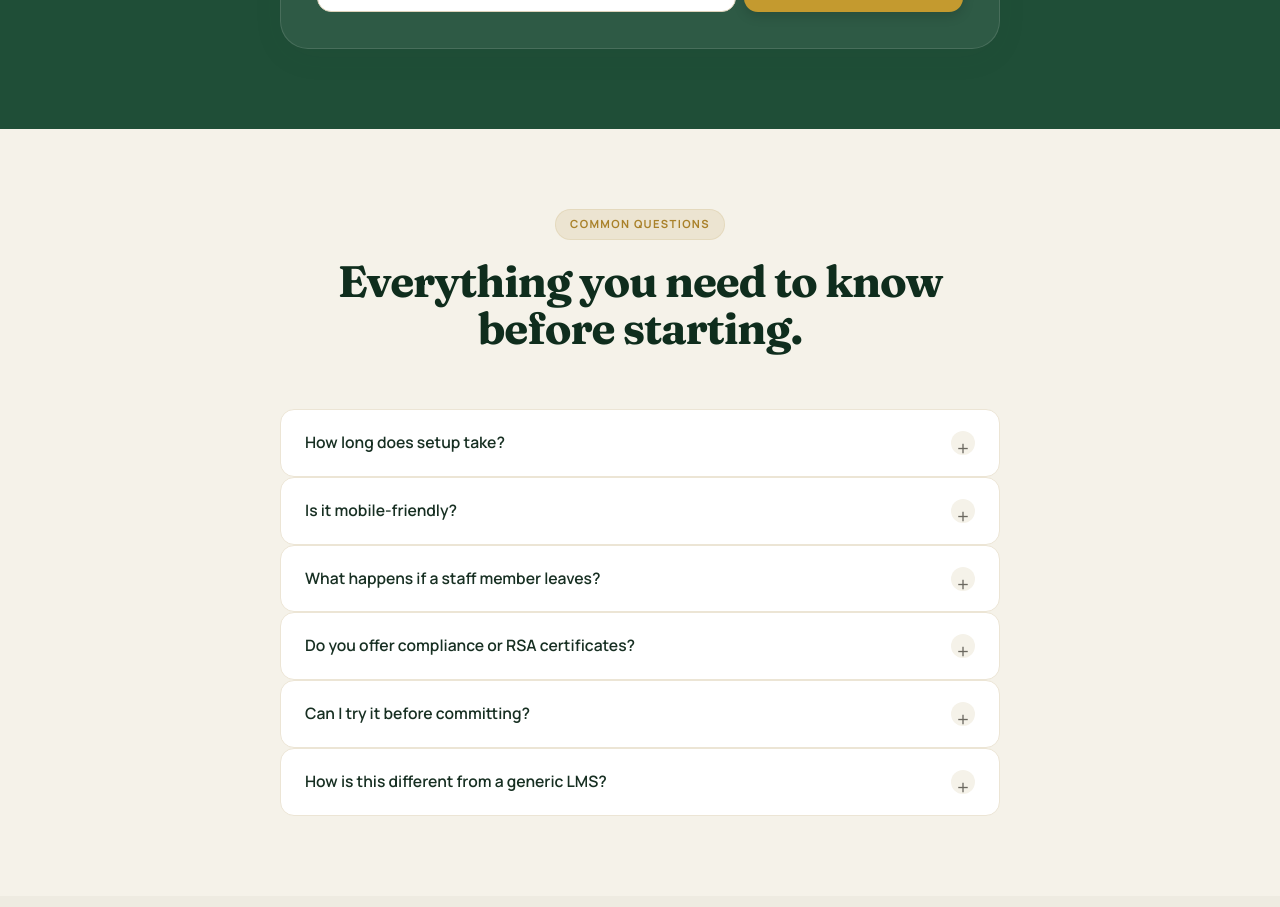
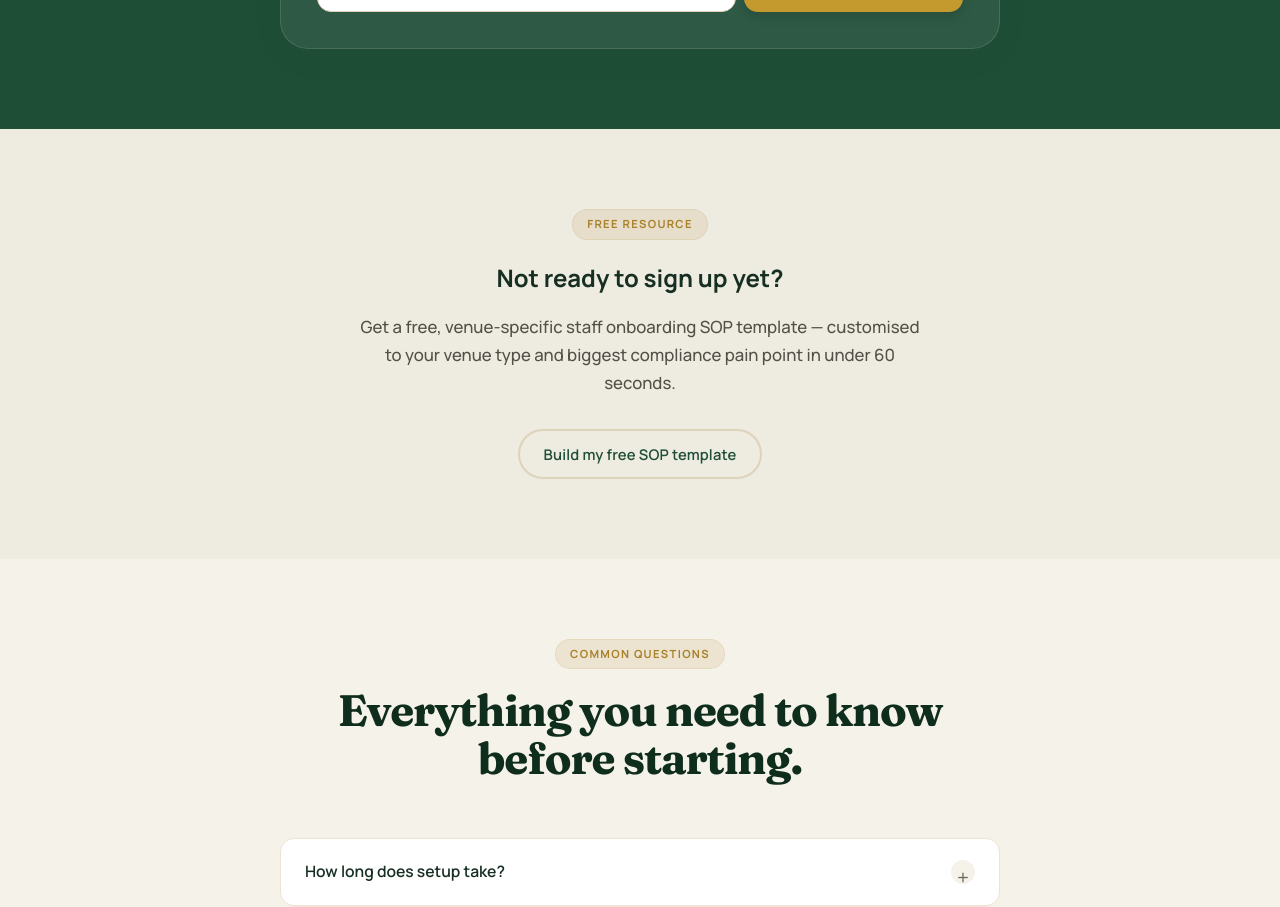
Before and after one commit to mwild13/serve-by-example-ai, a Next.js app: page / in a window 1280 px wide. Shown: the part 7140-8047 px from the top of the page. Built offline with nearby package versions, Linux system fonts and the light colour scheme; no server answers.

Commit message:
feat: add validated toolkit funnel teaser to homepage layout

```diff
--- a/app/page.tsx
+++ b/app/page.tsx
@@ -392,6 +392,20 @@
         {/* ── ROI Calculator ───────────────────────── */}
         <ROICalculator />
 
+        {/* ── Free Toolkit Teaser ──────────────────── */}
+        <section className="section section-alt">
+          <div className="container" style={{ maxWidth: '720px', textAlign: 'center' }}>
+            <span className="eyebrow">Free resource</span>
+            <h2 style={{ marginBottom: '1rem' }}>Not ready to sign up yet?</h2>
+            <p style={{ fontSize: '1.05rem', lineHeight: '1.65', color: 'var(--text-soft)', marginBottom: '2rem', maxWidth: '560px', margin: '0 auto 2rem auto' }}>
+              Get a free, venue-specific staff onboarding SOP template — customised to your venue type and biggest compliance pain point in under 60 seconds.
+            </p>
+            <Link href="/toolkit" className="btn btn-secondary">
+              Build my free SOP template
+            </Link>
+          </div>
+        </section>
+
         {/* ── FAQ ──────────────────────────────────── */}
         <section className="section">
           <div className="container">
```
